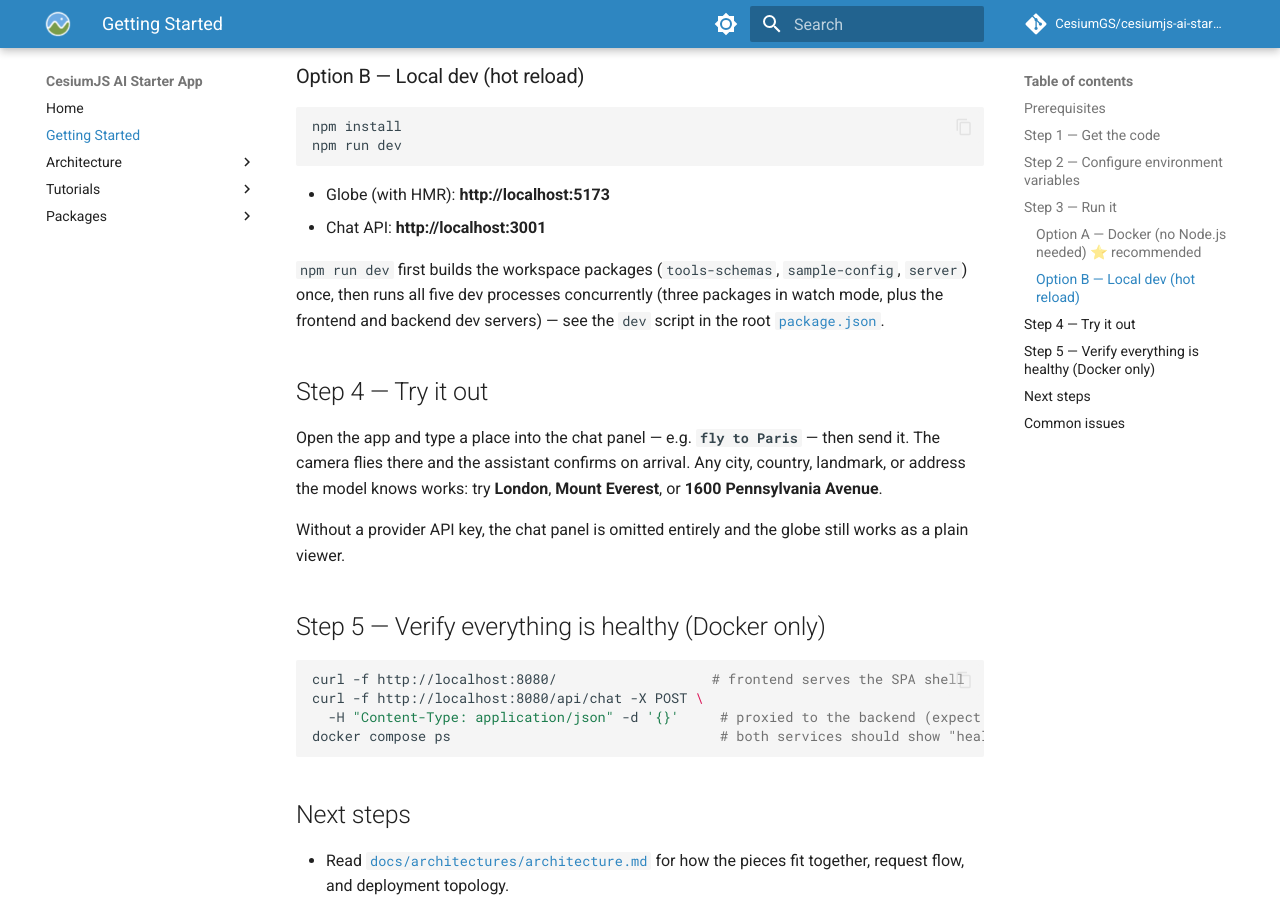
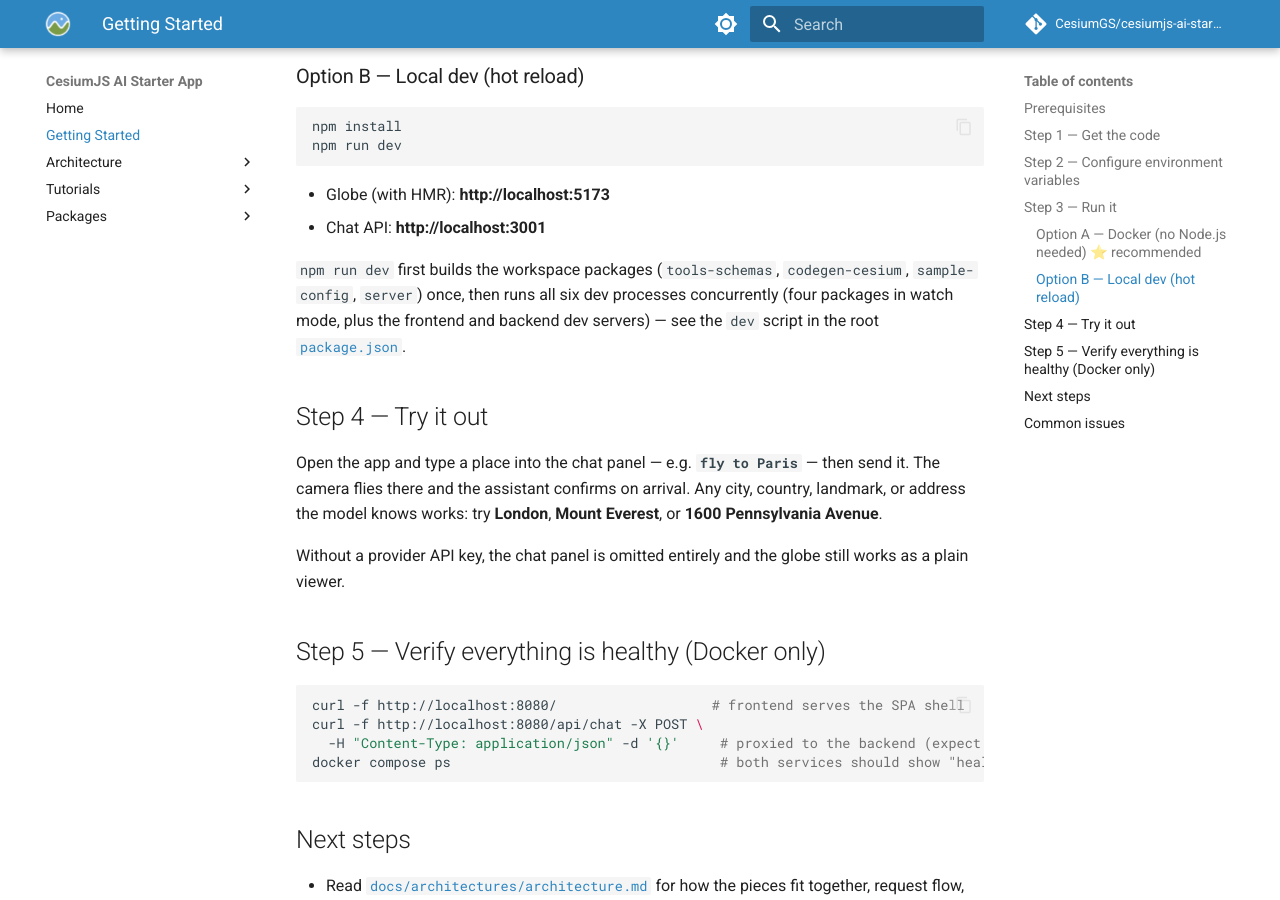
Before and after one commit to CesiumGS/cesiumjs-ai-starter-app, an MkDocs documentation site: the page built from docs/getting-started.md, in a window 1280 px wide and 900 px high, scrolled down 2015 px. Built offline with MkDocs 1.6.1 and Material for MkDocs 9.7.7, drawn with Linux system fonts in a browser that asks for light colours; comment, search, counter and statistics services are not loaded.

Commit message:
code review

```diff
--- a/docs/getting-started.md
+++ b/docs/getting-started.md
@@ -88,9 +88,9 @@
 - Globe (with HMR): **http://localhost:5173**
 - Chat API: **http://localhost:3001**
 
-`npm run dev` first builds the workspace packages (`tools-schemas`, `sample-config`,
-`server`) once, then runs all five dev processes concurrently (three packages in watch
-mode, plus the frontend and backend dev servers) — see the `dev` script in the root
+`npm run dev` first builds the workspace packages (`tools-schemas`, `codegen-cesium`,
+`sample-config`, `server`) once, then runs all six dev processes concurrently (four
+packages in watch mode, plus the frontend and backend dev servers) — see the `dev` script in the root
 [`package.json`](https://github.com/CesiumGS/cesiumjs-ai-starter-app/blob/main/package.json).
 
 ## Step 4 — Try it out
```
Also changed, not shown: README.md (+1 -1 lines), 1 other file.
